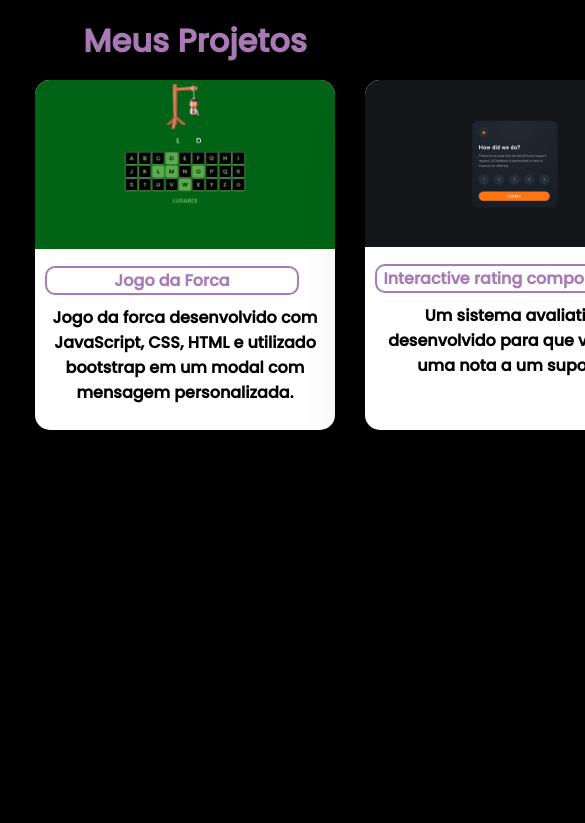
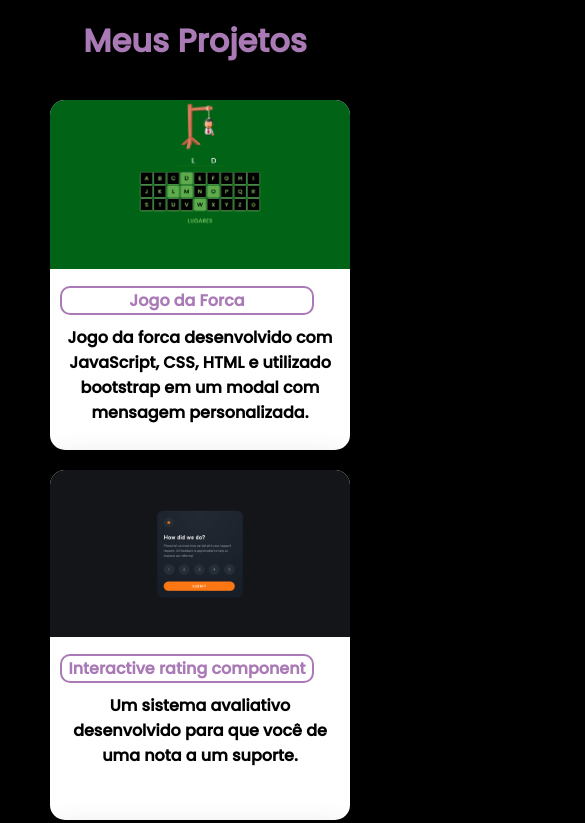
Before and after one commit to K4Z1NH0/KaykeAraujoDev, a plain HTML site: page index.html in a window 390 px wide. Shown: the part 836-1659 px from the top of the page, 585 px wide, since content can reach past the window. Before the commit the page ends 1281 px from the top, so only its background shows below. Drawn offline with nearby package versions, Linux system fonts and the light colour scheme.

Commit message:
responsividade projetos

```diff
--- a/css/style.css
+++ b/css/style.css
@@ -353,6 +353,7 @@ canvas{
 }
 
 .card{
+    margin-top: 20px;
     margin-right: 10px;
     margin-left: 20px;
     transition: .7s;
@@ -611,6 +612,7 @@ canvas{
       }
 
       .cards{
-        max-width: 150px;
+        display: flex;
+        flex-direction: column;
       }
 }
```
Also changed, not shown: index.html (indentation only).
